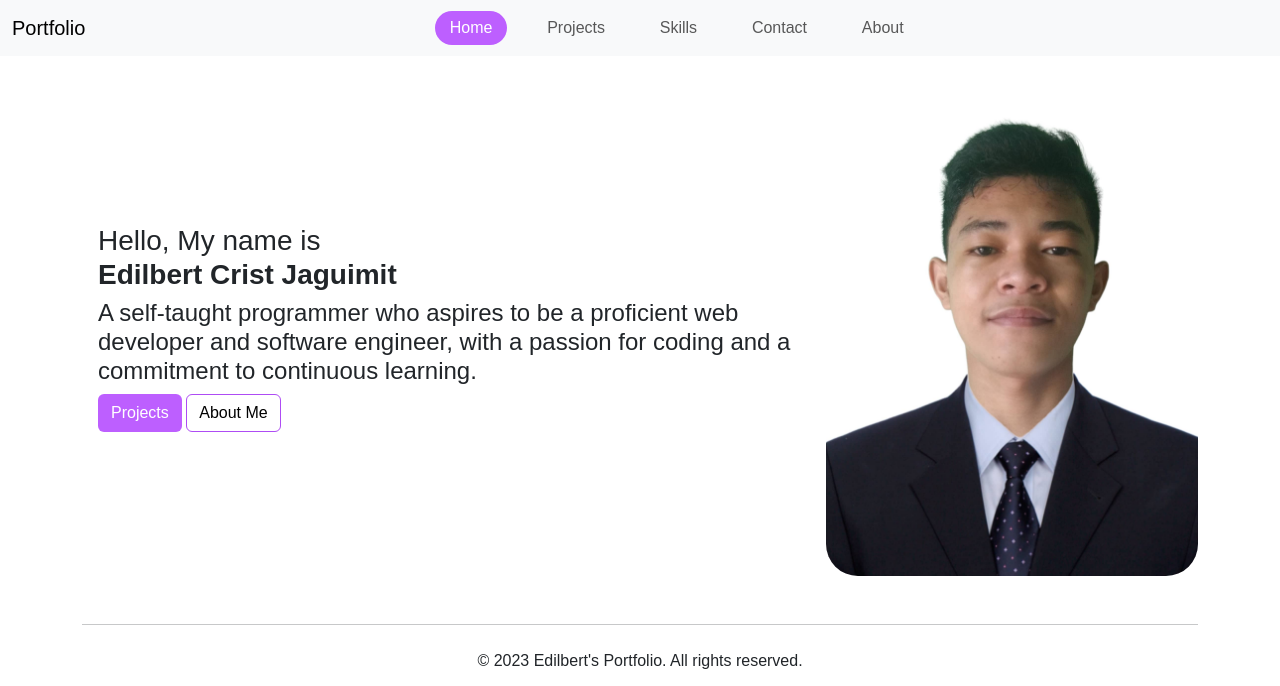
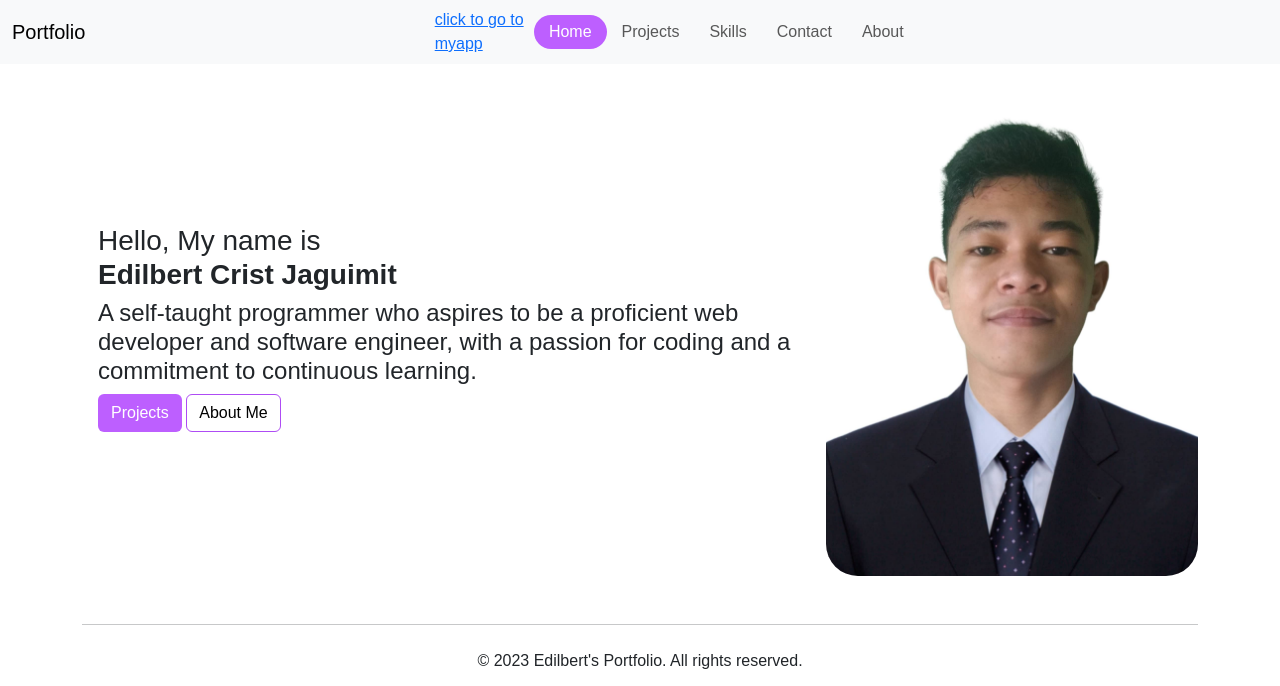
Before and after one commit to edilbertjaguimit/Portfolio-EdilbertJaguimit, a plain HTML site: page index.html in a window 1280 px wide. Shown: the top 686 px of the page. Drawn offline with nearby package versions, Linux system fonts and the light colour scheme.

Commit message:
Update index.html

```diff
--- a/index.html
+++ b/index.html
@@ -33,6 +33,9 @@
 
                 <div class="offcanvas-body">
                     <ul class="navbar-nav flex-grow-1 pe-3 mx-auto">
+                        <li class="nav-item">
+                            <a href="myapp://success">click to go to myapp</a>
+                        </li>
                         <li class="nav-item list active" id="navHome1">
                             <a href="#" class="nav-link" aria-current="page" id="navHome">Home</a>
                         </li>
```
